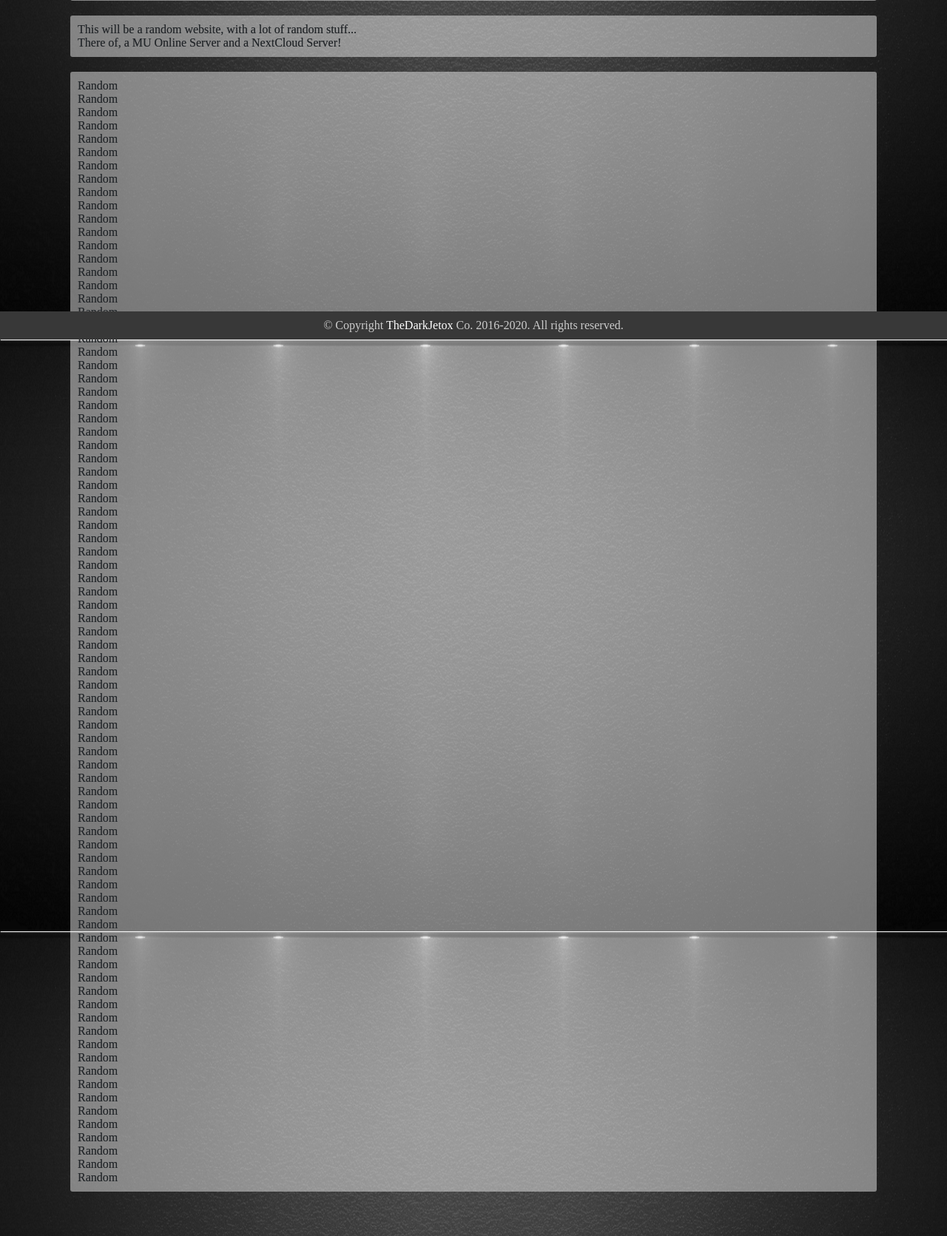
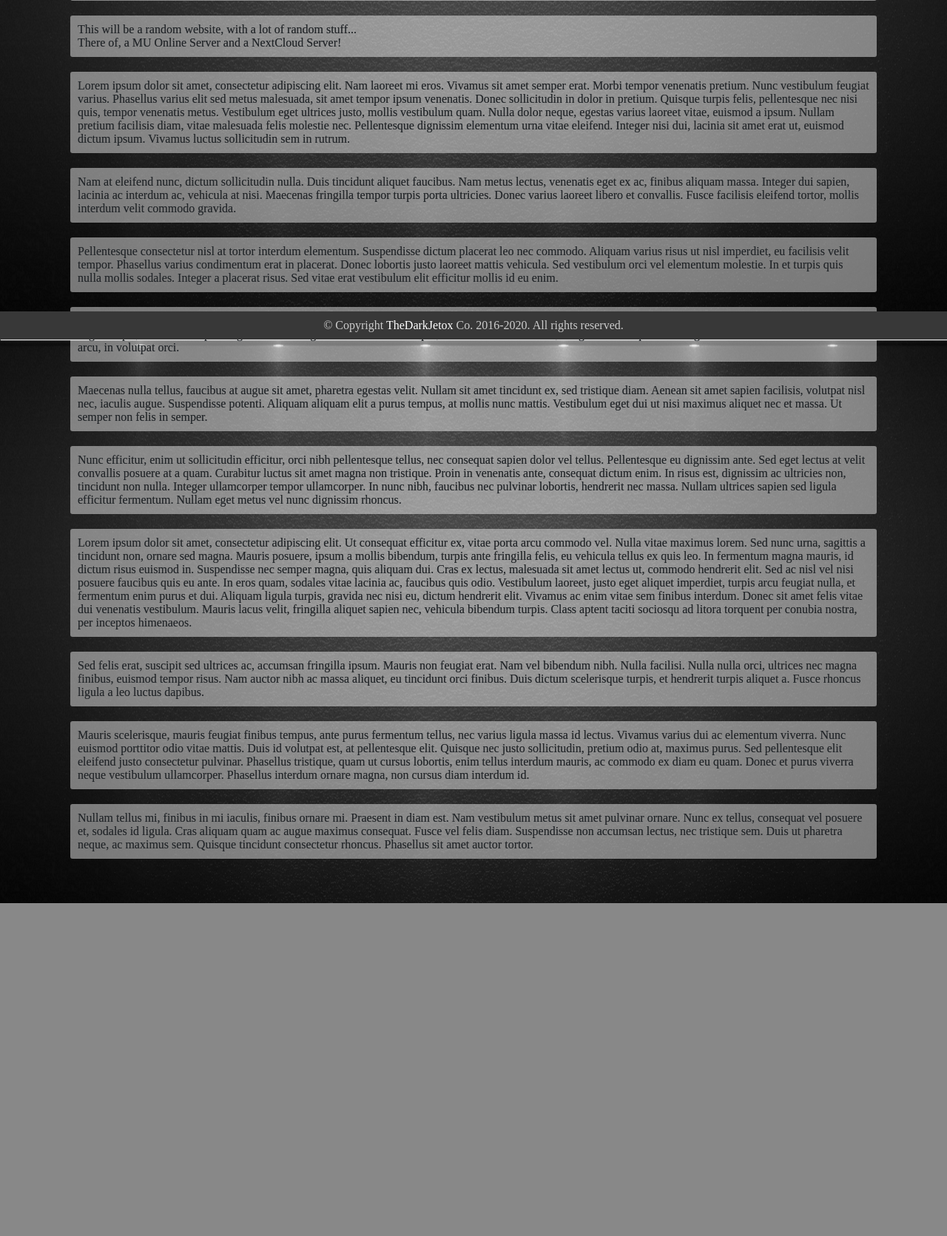
Before and after one commit to TheDarkJetox/thedarkjetox.com, a PHP site: page / in a window 1280 px wide. Shown: the part 341-2012 px from the top of the page at 74% size. After the commit the page ends 1562 px from the top, so only its background shows below. Run offline with PHP 8.4, Linux system fonts and the light colour scheme.

Commit message:
Added Lorem Ipsum

```diff
--- a/index.php
+++ b/index.php
@@ -115,89 +115,34 @@ $startDate = '2016';
 				There of, a MU Online Server and a NextCloud Server!<br>
 			</p>
 			<p>
-				Random<br>
-				Random<br>
-				Random<br>
-				Random<br>
-				Random<br>
-				Random<br>
-				Random<br>
-				Random<br>
-				Random<br>
-				Random<br>
-				Random<br>
-				Random<br>
-				Random<br>
-				Random<br>
-				Random<br>
-				Random<br>
-				Random<br>
-				Random<br>
-				Random<br>
-				Random<br>
-				Random<br>
-				Random<br>
-				Random<br>
-				Random<br>
-				Random<br>
-				Random<br>
-				Random<br>
-				Random<br>
-				Random<br>
-				Random<br>
-				Random<br>
-				Random<br>
-				Random<br>
-				Random<br>
-				Random<br>
-				Random<br>
-				Random<br>
-				Random<br>
-				Random<br>
-				Random<br>
-				Random<br>
-				Random<br>
-				Random<br>
-				Random<br>
-				Random<br>
-				Random<br>
-				Random<br>
-				Random<br>
-				Random<br>
-				Random<br>
-				Random<br>
-				Random<br>
-				Random<br>
-				Random<br>
-				Random<br>
-				Random<br>
-				Random<br>
-				Random<br>
-				Random<br>
-				Random<br>
-				Random<br>
-				Random<br>
-				Random<br>
-				Random<br>
-				Random<br>
-				Random<br>
-				Random<br>
-				Random<br>
-				Random<br>
-				Random<br>
-				Random<br>
-				Random<br>
-				Random<br>
-				Random<br>
-				Random<br>
-				Random<br>
-				Random<br>
-				Random<br>
-				Random<br>
-				Random<br>
-				Random<br>
-				Random<br>
-				Random
+			Lorem ipsum dolor sit amet, consectetur adipiscing elit. Nam laoreet mi eros. Vivamus sit amet semper erat. Morbi tempor venenatis pretium. Nunc vestibulum feugiat varius. Phasellus varius elit sed metus malesuada, sit amet tempor ipsum venenatis. Donec sollicitudin in dolor in pretium. Quisque turpis felis, pellentesque nec nisi quis, tempor venenatis metus. Vestibulum eget ultrices justo, mollis vestibulum quam. Nulla dolor neque, egestas varius laoreet vitae, euismod a ipsum. Nullam pretium facilisis diam, vitae malesuada felis molestie nec. Pellentesque dignissim elementum urna vitae eleifend. Integer nisi dui, lacinia sit amet erat ut, euismod dictum ipsum. Vivamus luctus sollicitudin sem in rutrum.
+			</p>
+			<p>
+			Nam at eleifend nunc, dictum sollicitudin nulla. Duis tincidunt aliquet faucibus. Nam metus lectus, venenatis eget ex ac, finibus aliquam massa. Integer dui sapien, lacinia ac interdum ac, vehicula at nisi. Maecenas fringilla tempor turpis porta ultricies. Donec varius laoreet libero et convallis. Fusce facilisis eleifend tortor, mollis interdum velit commodo gravida.
+			</p>
+			<p>
+			Pellentesque consectetur nisl at tortor interdum elementum. Suspendisse dictum placerat leo nec commodo. Aliquam varius risus ut nisl imperdiet, eu facilisis velit tempor. Phasellus varius condimentum erat in placerat. Donec lobortis justo laoreet mattis vehicula. Sed vestibulum orci vel elementum molestie. In et turpis quis nulla mollis sodales. Integer a placerat risus. Sed vitae erat vestibulum elit efficitur mollis id eu enim.
+			</p>
+			<p>
+			Nullam sit amet dictum augue. Maecenas at varius ex. Nulla sit amet libero risus. Vivamus ante nisi, dapibus feugiat ligula ut, suscipit tempus odio. Donec sollicitudin augue turpis, non varius sapien dignissim ut. Integer sit amet mauris tempor, condimentum lacus non, fringilla mi. Aliquam in fringilla nunc. Vivamus at commodo arcu, in volutpat orci.
+			</p>
+			<p>
+			Maecenas nulla tellus, faucibus at augue sit amet, pharetra egestas velit. Nullam sit amet tincidunt ex, sed tristique diam. Aenean sit amet sapien facilisis, volutpat nisl nec, iaculis augue. Suspendisse potenti. Aliquam aliquam elit a purus tempus, at mollis nunc mattis. Vestibulum eget dui ut nisi maximus aliquet nec et massa. Ut semper non felis in semper.
+			</p>
+			<p>
+			Nunc efficitur, enim ut sollicitudin efficitur, orci nibh pellentesque tellus, nec consequat sapien dolor vel tellus. Pellentesque eu dignissim ante. Sed eget lectus at velit convallis posuere at a quam. Curabitur luctus sit amet magna non tristique. Proin in venenatis ante, consequat dictum enim. In risus est, dignissim ac ultricies non, tincidunt non nulla. Integer ullamcorper tempor ullamcorper. In nunc nibh, faucibus nec pulvinar lobortis, hendrerit nec massa. Nullam ultrices sapien sed ligula efficitur fermentum. Nullam eget metus vel nunc dignissim rhoncus.
+			</p>
+			<p>
+			Lorem ipsum dolor sit amet, consectetur adipiscing elit. Ut consequat efficitur ex, vitae porta arcu commodo vel. Nulla vitae maximus lorem. Sed nunc urna, sagittis a tincidunt non, ornare sed magna. Mauris posuere, ipsum a mollis bibendum, turpis ante fringilla felis, eu vehicula tellus ex quis leo. In fermentum magna mauris, id dictum risus euismod in. Suspendisse nec semper magna, quis aliquam dui. Cras ex lectus, malesuada sit amet lectus ut, commodo hendrerit elit. Sed ac nisl vel nisi posuere faucibus quis eu ante. In eros quam, sodales vitae lacinia ac, faucibus quis odio. Vestibulum laoreet, justo eget aliquet imperdiet, turpis arcu feugiat nulla, et fermentum enim purus et dui. Aliquam ligula turpis, gravida nec nisi eu, dictum hendrerit elit. Vivamus ac enim vitae sem finibus interdum. Donec sit amet felis vitae dui venenatis vestibulum. Mauris lacus velit, fringilla aliquet sapien nec, vehicula bibendum turpis. Class aptent taciti sociosqu ad litora torquent per conubia nostra, per inceptos himenaeos.
+			</p>
+			<p>
+			Sed felis erat, suscipit sed ultrices ac, accumsan fringilla ipsum. Mauris non feugiat erat. Nam vel bibendum nibh. Nulla facilisi. Nulla nulla orci, ultrices nec magna finibus, euismod tempor risus. Nam auctor nibh ac massa aliquet, eu tincidunt orci finibus. Duis dictum scelerisque turpis, et hendrerit turpis aliquet a. Fusce rhoncus ligula a leo luctus dapibus.
+			</p>
+			<p>
+			Mauris scelerisque, mauris feugiat finibus tempus, ante purus fermentum tellus, nec varius ligula massa id lectus. Vivamus varius dui ac elementum viverra. Nunc euismod porttitor odio vitae mattis. Duis id volutpat est, at pellentesque elit. Quisque nec justo sollicitudin, pretium odio at, maximus purus. Sed pellentesque elit eleifend justo consectetur pulvinar. Phasellus tristique, quam ut cursus lobortis, enim tellus interdum mauris, ac commodo ex diam eu quam. Donec et purus viverra neque vestibulum ullamcorper. Phasellus interdum ornare magna, non cursus diam interdum id.
+			</p>
+			<p>
+			Nullam tellus mi, finibus in mi iaculis, finibus ornare mi. Praesent in diam est. Nam vestibulum metus sit amet pulvinar ornare. Nunc ex tellus, consequat vel posuere et, sodales id ligula. Cras aliquam quam ac augue maximus consequat. Fusce vel felis diam. Suspendisse non accumsan lectus, nec tristique sem. Duis ut pharetra neque, ac maximus sem. Quisque tincidunt consectetur rhoncus. Phasellus sit amet auctor tortor.
 			</p>
 		</div>
 	</div>
```
